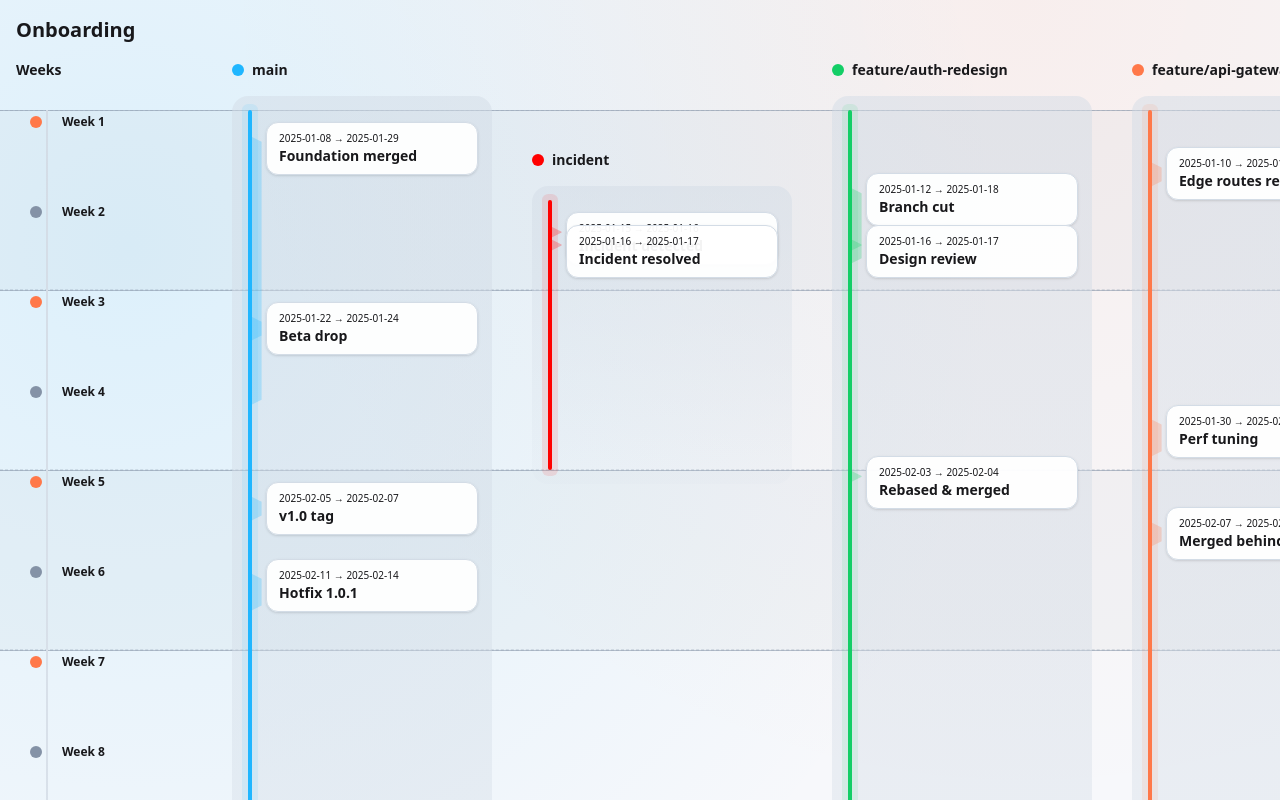
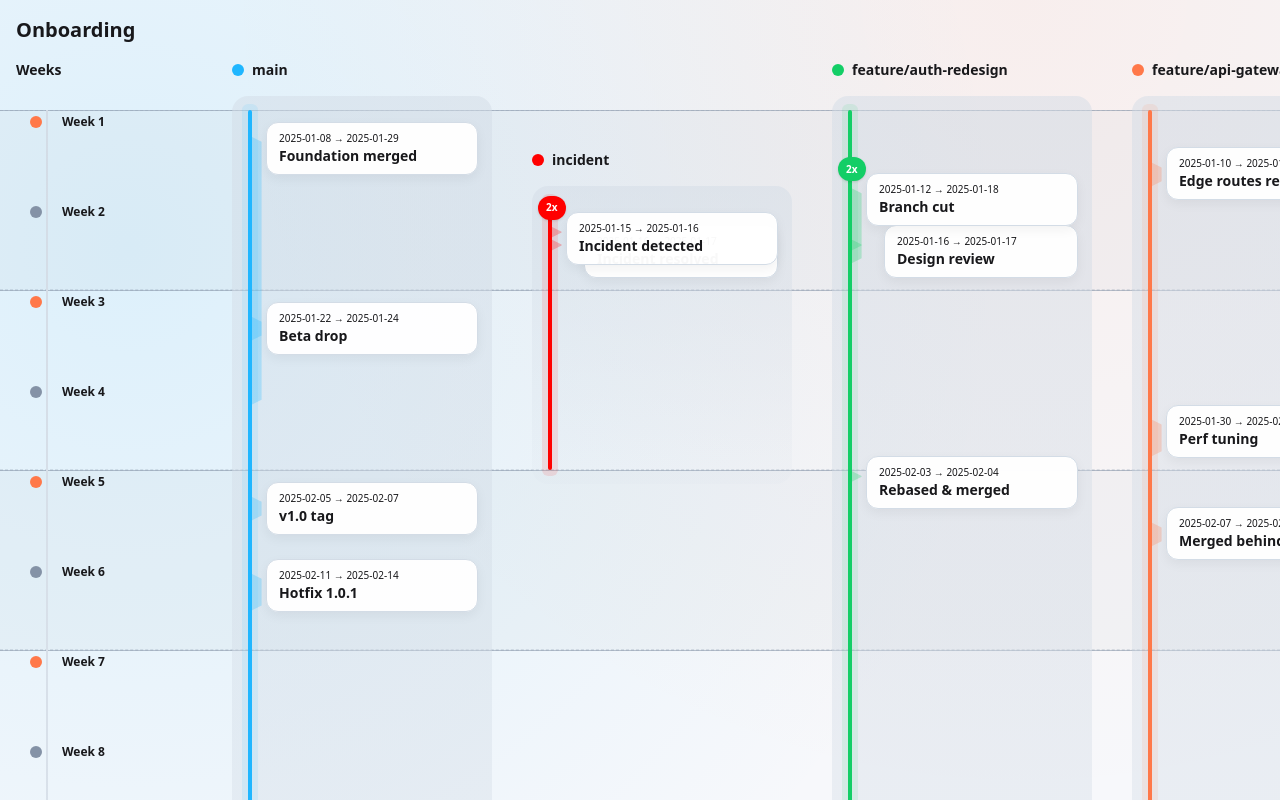
Before and after one commit to onion2k/timelines, a React (Vite) app: page / in a window 1280 px wide. Shown: the top 800 px of the page. Built offline with nearby package versions, Linux system fonts and the light colour scheme.

Commit message:
Overlapping items displaying nicely.

```diff
--- a/src/components/MultiLineTimeline.tsx
+++ b/src/components/MultiLineTimeline.tsx
@@ -1,4 +1,4 @@
-import { type ReactNode } from 'react'
+import { type ReactNode, useState } from 'react'
 
 export type MultiLineTimelineItem = {
   id: string
@@ -27,6 +27,13 @@ type MultiLineTimelineProps = {
 
 const DAY_MS = 1000 * 60 * 60 * 24
 const WEEK_MS = DAY_MS * 7
+const CARD_HEIGHT_ESTIMATE = 70
+const CARD_ANCHOR_OFFSET = 14
+const STACK_X_OFFSET = 18
+const STACK_SLOP = 4
+const STACK_LEFT_BASE = 16
+const BASE_Z_INDEX = 100
+const SELECTED_Z_INDEX = 1000
 
 function clampNumber(value: number, min: number, max: number) {
   if (Number.isNaN(value)) return min
@@ -84,6 +91,15 @@ function computeTopPx({
   }
   if (totalItems <= 1) return trackHeight / 2
   return (index / (totalItems - 1)) * trackHeight
+}
+
+type PositionedItem = { item: MultiLineTimelineItem; topPx: number }
+type PositionedItemWithBounds = PositionedItem & { cardTop: number; cardBottom: number }
+type ItemCluster = {
+  id: string
+  items: PositionedItemWithBounds[]
+  containerTop: number
+  containerHeight: number
 }
 
 function WeekRail({
@@ -231,8 +247,53 @@ function buildDurationSpans({
       const spanBottomPx = clampNumber(Math.max(startPx, endPx), 0, trackHeight)
       const spanHeightPx = Math.max(6, spanBottomPx - spanTopPx)
       return { id: item.id, topPx: spanTopPx, heightPx: spanHeightPx }
+  })
+    .filter(Boolean) as DurationSpan[]
+}
+
+function buildItemClusters(positionedItems: PositionedItem[]): ItemCluster[] {
+  if (!positionedItems.length) return []
+
+  const withBounds: PositionedItemWithBounds[] = positionedItems.map((p) => {
+    const cardTop = Math.max(0, p.topPx - CARD_ANCHOR_OFFSET)
+    const cardBottom = cardTop + CARD_HEIGHT_ESTIMATE
+    return { ...p, cardTop, cardBottom }
+  })
+
+  const sorted = [...withBounds].sort((a, b) => a.cardTop - b.cardTop)
+  const clusters: ItemCluster[] = []
+  let current: PositionedItemWithBounds[] = []
+  let currentEnd = -Infinity
+
+  sorted.forEach((item) => {
+    const overlaps = item.cardTop <= currentEnd + STACK_SLOP
+    if (!overlaps && current.length) {
+      const clusterTop = Math.min(...current.map((i) => i.cardTop))
+      const clusterBottom = Math.max(...current.map((i) => i.cardBottom))
+      clusters.push({
+        id: current.map((i) => i.item.id).join('-'),
+        items: current,
+        containerTop: clusterTop,
+        containerHeight: clusterBottom - clusterTop,
+      })
+      current = []
+    }
+    current.push(item)
+    currentEnd = Math.max(currentEnd, item.cardBottom)
+  })
+
+  if (current.length) {
+    const clusterTop = Math.min(...current.map((i) => i.cardTop))
+    const clusterBottom = Math.max(...current.map((i) => i.cardBottom))
+    clusters.push({
+      id: current.map((i) => i.item.id).join('-'),
+      items: current,
+      containerTop: clusterTop,
+      containerHeight: clusterBottom - clusterTop,
     })
-    .filter(Boolean) as DurationSpan[]
+  }
+
+  return clusters
 }
 
 function TrackHeader({ track }: { track: MultiLineTimelineTrack }) {
@@ -267,11 +328,27 @@ function TrackDurationSpans({ spans, color }: { spans: DurationSpan[]; color: st
   )
 }
 
-function TrackItemCard({ item }: { item: MultiLineTimelineItem; }) {
+function StackBadge({ count, color }: { count: number; color: string }) {
   return (
     <div
-      className="relative flex-1 rounded-xl border ml-1 px-3 py-2 shadow"
-      style={{ borderColor: '#d3dce6', background: 'rgba(255,255,255,0.95)' }}
+      className="flex h-6 min-w-[24px] items-center justify-center rounded-full px-2 text-[10px] font-semibold text-white shadow"
+      style={{ backgroundColor: color }}
+    >
+      {count}x
+    </div>
+  )
+}
+
+function TrackItemCard({ item, selected }: { item: MultiLineTimelineItem; selected: boolean }) {
+  return (
+    <div
+      className="relative flex-1 rounded-xl border ml-1 px-3 py-2 shadow transition duration-150"
+      style={{
+        borderColor: selected ? '#1fb6ff' : '#d3dce6',
+        background: 'rgba(255,255,255,0.97)',
+        boxShadow: selected ? '0 10px 30px rgba(0,0,0,0.12), 0 0 0 2px rgba(31,182,255,0.25)' : '0 4px 12px rgba(0,0,0,0.05)',
+        transform: selected ? 'translateY(-2px)' : 'translateY(0)',
+      }}
     >
       <div className="flex items-start justify-between gap-2">
         <div>
@@ -289,17 +366,73 @@ function TrackItemCard({ item }: { item: MultiLineTimelineItem; }) {
 
 function TrackItemRow({
   item,
-  topPx,
+  leftOffset,
+  topOffset,
+  zIndex,
+  selected,
+  onSelect,
 }: {
   item: MultiLineTimelineItem
-  topPx: number
+  leftOffset: number
+  topOffset: number
+  zIndex: number
+  selected: boolean
+  onSelect: (id: string) => void
 }) {
   return (
-    <div className="absolute left-4 right-0" style={{ top: `${topPx - 14}px` }}>
-      <div className="flex items-start gap-3">
-        <div className="relative w-full">
-          <TrackItemCard item={item} />
-        </div>
+    <button
+      type="button"
+      onClick={() => onSelect(item.id)}
+      className="absolute right-0 text-left focus:outline-none"
+      style={{
+        left: `${leftOffset}px`,
+        top: `${topOffset}px`,
+        zIndex,
+      }}
+    >
+      <TrackItemCard item={item} selected={selected} />
+    </button>
+  )
+}
+
+function TrackItemCluster({
+  cluster,
+  color,
+  selectedId,
+  onSelect,
+}: {
+  cluster: ItemCluster
+  color: string
+  selectedId: string | null
+  onSelect: (id: string) => void
+}) {
+  const hasStack = cluster.items.length > 1
+  return (
+    <div
+      className="absolute right-0"
+      style={{
+        top: `${cluster.containerTop}px`,
+        left: `${STACK_LEFT_BASE}px`,
+        height: `${cluster.containerHeight}px`,
+      }}
+    >
+      <div className="relative" style={{ height: cluster.containerHeight }}>
+        {hasStack ? (
+          <div className="absolute -left-6 -top-4">
+            <StackBadge count={cluster.items.length} color={color} />
+          </div>
+        ) : null}
+        {cluster.items.map((entry, idx) => (
+          <TrackItemRow
+            key={entry.item.id}
+            item={entry.item}
+            leftOffset={idx * STACK_X_OFFSET}
+            topOffset={entry.cardTop - cluster.containerTop}
+            zIndex={selectedId === entry.item.id ? SELECTED_Z_INDEX : BASE_Z_INDEX - idx}
+            selected={selectedId === entry.item.id}
+            onSelect={onSelect}
+          />
+        ))}
       </div>
     </div>
   )
@@ -313,6 +446,8 @@ function MultiLineTimelineTrack({
   offsetTop,
   guidePadding,
   weekHeight,
+  selectedId,
+  onSelect,
 }: {
   track: MultiLineTimelineTrack
   trackHeight: number
@@ -321,7 +456,24 @@ function MultiLineTimelineTrack({
   offsetTop: number
   guidePadding: number
   weekHeight: number
+  selectedId: string | null
+  onSelect: (id: string) => void
 }) {
+  const positionedItems: PositionedItem[] = track.items.map((item, index) => {
+    const atDate = parseAtDate(item.at)
+    const topPx = computeTopPx({
+      atDate,
+      startWeekDate,
+      totalWeeks,
+      index,
+      totalItems: track.items.length,
+      weekHeight,
+      trackHeight,
+      offsetTop,
+    })
+    return { item, topPx }
+  })
+  const clusters = buildItemClusters(positionedItems)
   const durationSpans = buildDurationSpans({
     track,
     trackHeight,
@@ -342,20 +494,15 @@ function MultiLineTimelineTrack({
             style={{ backgroundColor: track.color, boxShadow: `0 0 0 6px ${track.color}1a` }}
             aria-hidden
           />
-          {track.items.map((item, index) => {
-            const atDate = parseAtDate(item.at)
-            const topPx = computeTopPx({
-              atDate,
-              startWeekDate,
-              totalWeeks,
-              index,
-              totalItems: track.items.length,
-              weekHeight,
-              trackHeight,
-              offsetTop,
-            })
-            return <TrackItemRow key={item.id} item={item} topPx={topPx} />
-          })}
+          {clusters.map((cluster) => (
+            <TrackItemCluster
+              key={`cluster-${cluster.id}`}
+              cluster={cluster}
+              color={track.color}
+              selectedId={selectedId}
+              onSelect={onSelect}
+            />
+          ))}
         </div>
       </div>
     </div>
@@ -363,6 +510,7 @@ function MultiLineTimelineTrack({
 }
 
 export function MultiLineTimeline({ tracks, weeks, sprintLength = 2, weekHeight = 90 }: MultiLineTimelineProps) {
+  const [selectedId, setSelectedId] = useState<string | null>(null)
   const allDates = tracks.flatMap((track) => track.items.map((item) => parseAtDate(item.at))).filter(Boolean) as Date[]
   const rawStartDate = allDates.length ? new Date(Math.min(...allDates.map((d) => d.getTime()))) : null
   const rawEndDate = allDates.length ? new Date(Math.max(...allDates.map((d) => d.getTime()))) : null
@@ -417,6 +565,8 @@ export function MultiLineTimeline({ tracks, weeks, sprintLength = 2, weekHeight
                 offsetTop={offsetTop}
                 guidePadding={guidePadding}
                 weekHeight={weekHeight}
+                selectedId={selectedId}
+                onSelect={(id) => setSelectedId(id)}
               />
             )
           })}
```
